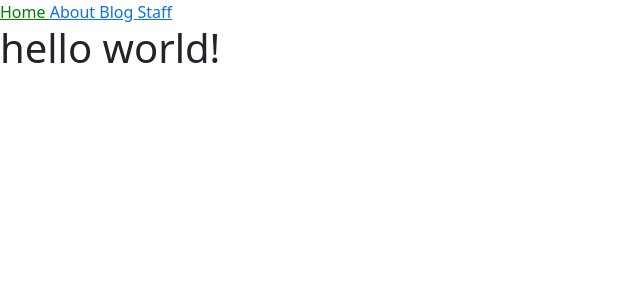
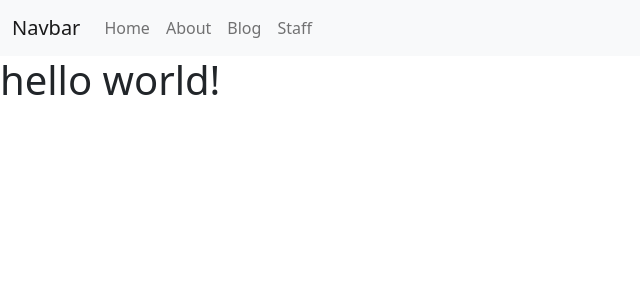
Before and after one commit to f3k-tech/f3k-tech.github.io, a Jekyll site: the page built from index.html, in a window 1280 px wide. Shown: the top 300 px of the page, without its empty margins (0-640 px from the left). Built offline with Jekyll 4.4.1, drawn with Linux system fonts in a browser that asks for light colours.

Commit message:
add bootstrap navigation

```diff
--- /dev/null
+++ b/_includes/footer.html
@@ -0,0 +1 @@
+<script src="assets/js/bootstrap.bundle.min.js"></script>
--- a/_includes/navigation.html
+++ b/_includes/navigation.html
@@ -1,7 +1,19 @@
 <nav>
-  {% for item in site.data.navigation %}
-    <a href="{{ item.link }}" {% if page.url == item.link %}class="current"{% endif %}>
-      {{ item.name }}
-    </a>
-  {% endfor %}
+  <nav class="navbar navbar-expand-lg bg-light">
+    <div class="container-fluid">
+      <a class="navbar-brand" href="#">Navbar</a>
+      <button class="navbar-toggler" type="button" data-bs-toggle="collapse" data-bs-target="#navbarToggler" aria-controls="navbarToggler" aria-expanded="false" aria-label="Toggle navigation">
+        <span class="navbar-toggler-icon"></span>
+      </button>
+      <div class="collapse navbar-collapse" id="navbarToggler">
+        <ul class="navbar-nav me-auto mb-2 mb-lg-0">
+          {% for item in site.data.navigation %}
+          <li class="nav-item">
+            <a class="nav-link" aria-current="page" href="{{ item.link }}" {% if page.url == item.link %}class="active"{% endif %}>{{ item.name }}</a>
+          </li>
+          {% endfor %}
+        </ul>
+      </div>
+    </div>
+  </nav>
 </nav>
--- a/_layouts/default.html
+++ b/_layouts/default.html
@@ -8,5 +8,6 @@
   <body>
     {% include navigation.html %}
     {{ content }}
+    {% include footer.html %}
   </body>
 </html>
```
